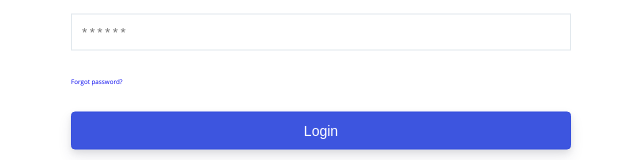
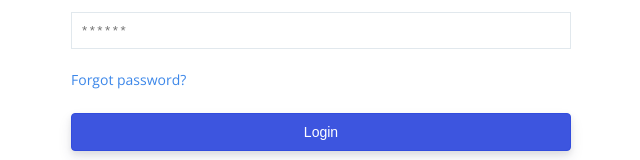
Before and after one commit to olawale-o/fire-oauth, a Vue app: page /auth/login_in in a window 1280 px wide. Shown: the part 296-456 px from the top of the page, without its empty margins (319-959 px from the left). Built offline with nearby package versions, Linux system fonts and the light colour scheme; no server answers.

Commit message:
Add minimal styling

```diff
--- a/public/index.css
+++ b/public/index.css
@@ -25,6 +25,14 @@ li {
   list-style: none;
 }
 
+.link {
+  font-size: 1.4rem;
+  color: #3c87e9;
+}
+
+.link:hover {
+  text-decoration: underline;
+}
 
 .btn__primary {
   background: #3D55DF;
```
